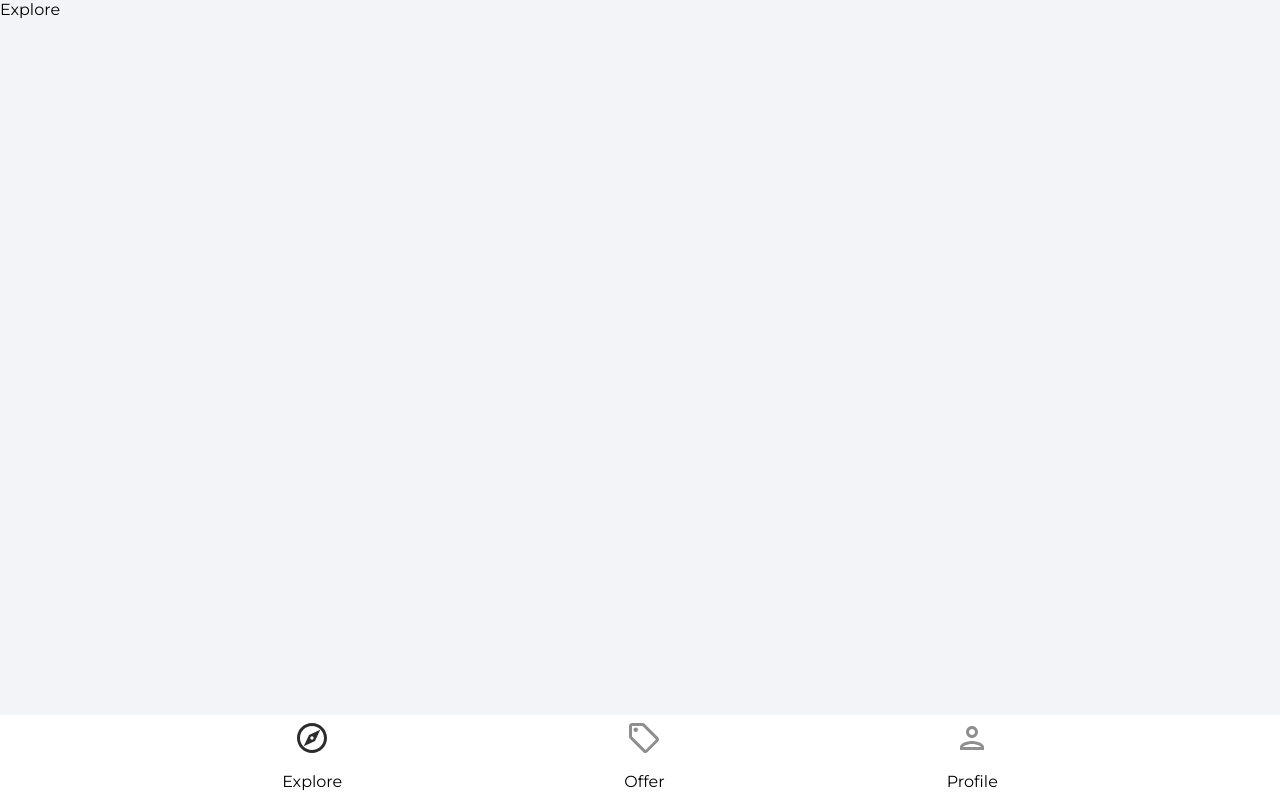
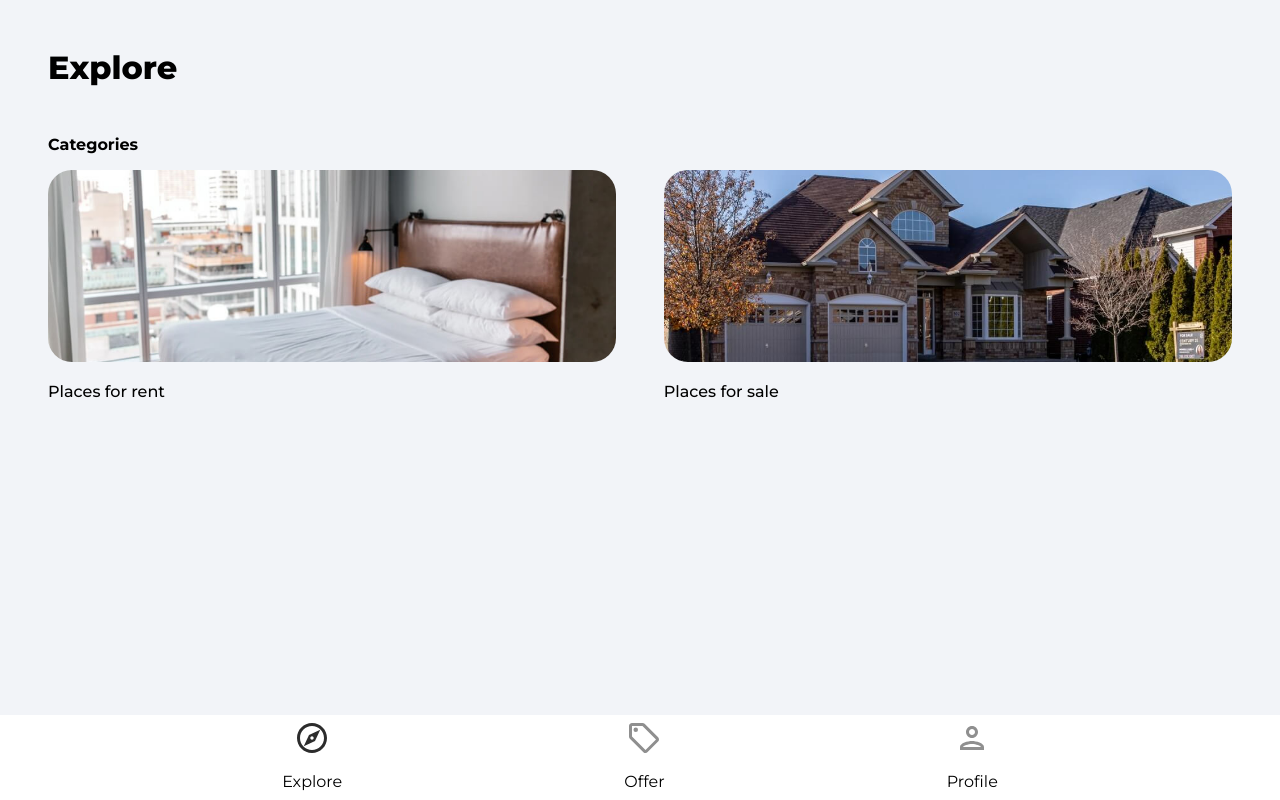
Before and after one commit to killu4kun/house-marketplace, a React (Create React App) app: page / in a window 1280 px wide. Built offline with nearby package versions, Linux system fonts and the light colour scheme; the HTML template or start-up script is replaced by a standard one.

Commit message:
imp: category and category page

```diff
--- a/src/App.js
+++ b/src/App.js
@@ -3,6 +3,7 @@
 import 'react-toastify/dist/ReactToastify.css';
 import { ToastContainer } from 'react-toastify';
 import Explore from './pages/Explore';
+import Category from './pages/Category';
 import PrivateRoute from './components/PrivateRoute';
 import ForgotPassword from './pages/ForgotPassword';
 import Offers from './pages/Offers';
@@ -18,6 +19,7 @@
           <Route path='/' element={<Explore />} />
           <Route path='/forgot-password' element={<ForgotPassword />} />
           <Route path='/offers' element={<Offers />} />
+          <Route path='/category/:category' element={<Category />} />
           <Route path='/profile' element={<PrivateRoute />}>
             <Route path='/profile' element={<Profile />} />
           </Route>
--- /dev/null
+++ b/src/pages/Category.jsx
@@ -0,0 +1,7 @@
+import React from 'react'
+
+export default function Category() {
+  return (
+    <div>Category</div>
+  )
+}
--- a/src/pages/Explore.jsx
+++ b/src/pages/Explore.jsx
@@ -1,7 +1,34 @@
-import React from 'react'
+import { Link } from 'react-router-dom';
+import rentCategoryImage from '../assets/jpg/rentCategoryImage.jpg';
+import sellCategoryImage from '../assets/jpg/sellCategoryImage.jpg';
 
 export default function Explore() {
   return (
-    <div>Explore</div>
-  )
+    <div className='explore'>
+      <header>
+        <p className='pageHeader'>Explore</p>
+      </header>
+      <main>
+        <p className='exploreCategoryHeading'>Categories</p>
+        <div className='exploreCategories'>
+          <Link to='/category/rent'>
+            <img
+              src={rentCategoryImage}
+              alt='rent'
+              className='exploreCategoryImg'
+            />
+            <p className='exploreCategoryName'>Places for rent</p>
+          </Link>
+          <Link to='/category/sell'>
+            <img
+              src={sellCategoryImage}
+              alt='sell'
+              className='exploreCategoryImg'
+            />
+            <p className='exploreCategoryName'>Places for sale</p>
+          </Link>
+        </div>
+      </main>
+    </div>
+  );
 }
```
